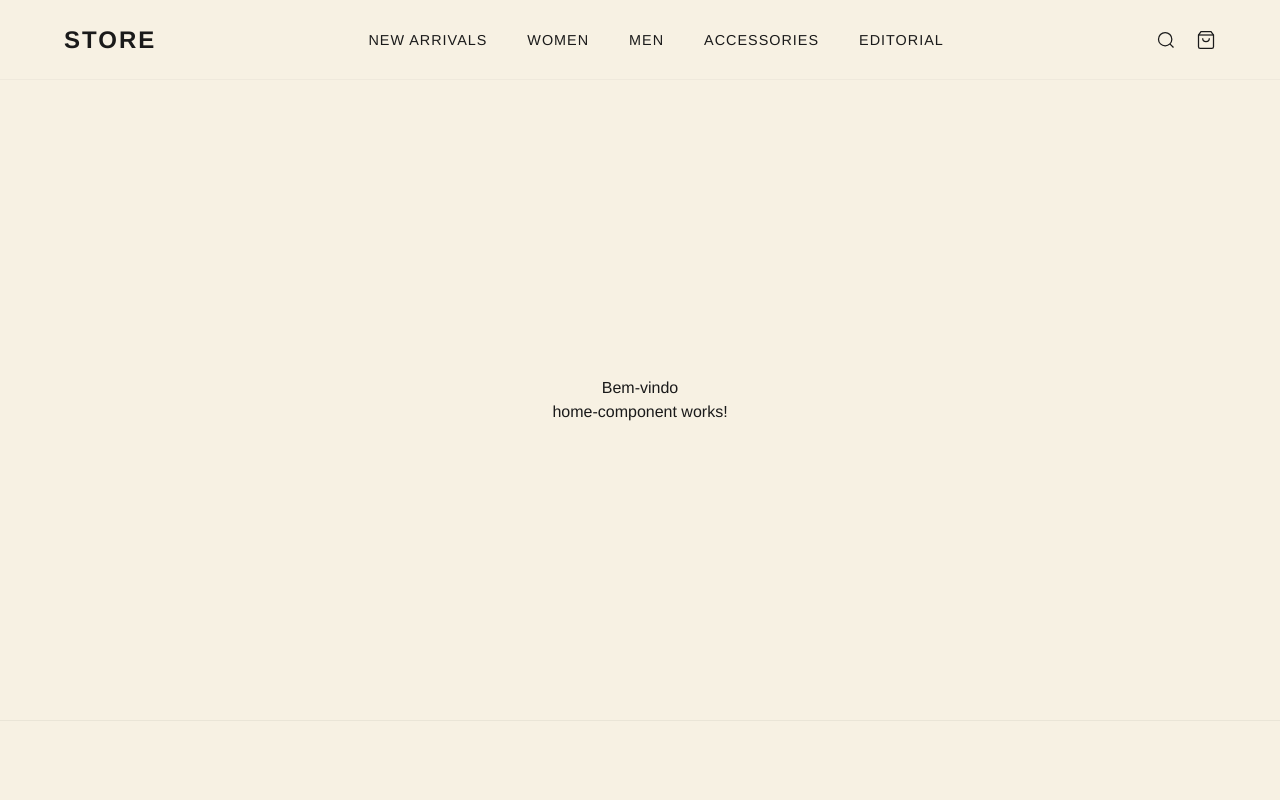
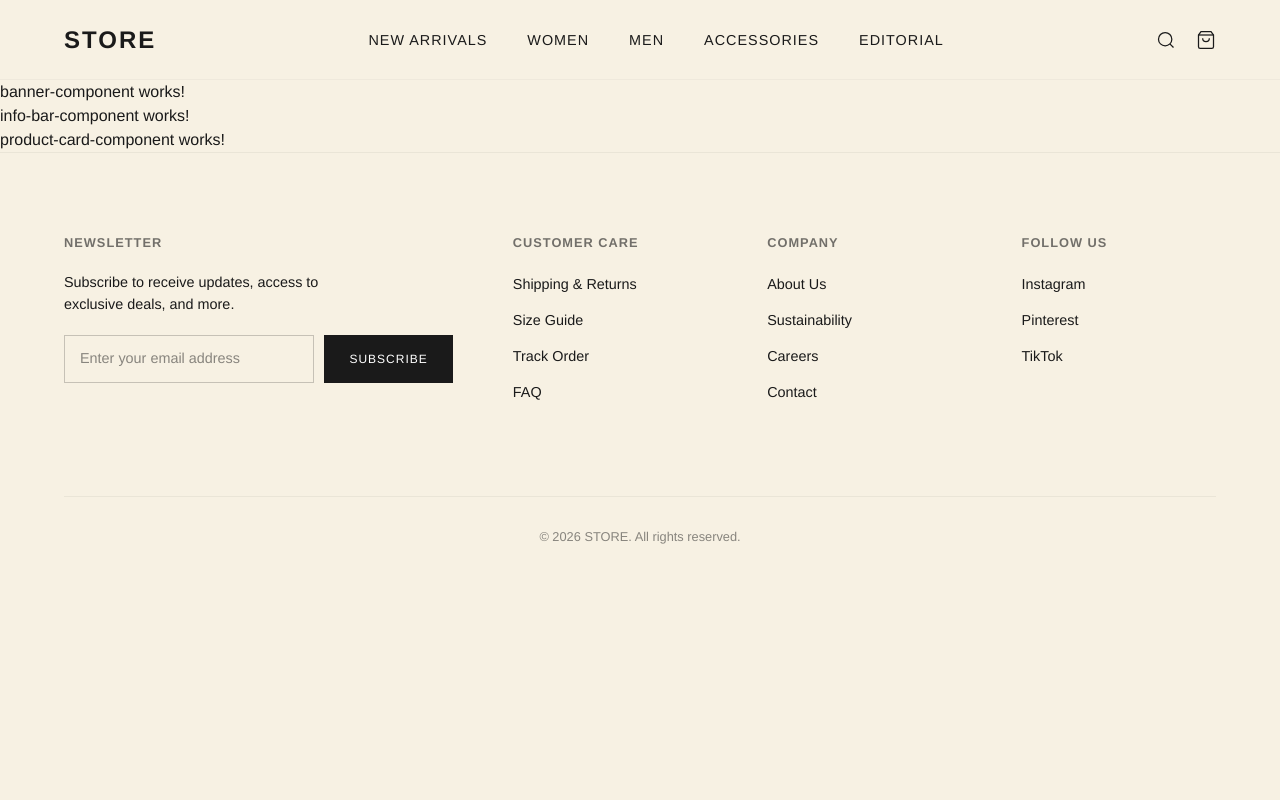
Before and after one commit to Bebraga12/projeto-EUA-angular, an Angular app: page /home in a window 1280 px wide. Shown: the top 800 px of the page. Built offline with nearby package versions, Linux system fonts and the light colour scheme.

Commit message:
adicionado componentes ao home

```diff
--- a/src/app/components/pages/home/home-component/home-component.html
+++ b/src/app/components/pages/home/home-component/home-component.html
@@ -1,4 +1,3 @@
-<div style="text-align: center;">
-    <h1>Bem-vindo</h1>
-    <p>home-component works!</p>
-</div>
+<app-banner-component></app-banner-component>
+<app-info-bar-component></app-info-bar-component>
+<app-product-card-component></app-product-card-component>
--- a/src/app/components/pages/home/home-component/home-component.ts
+++ b/src/app/components/pages/home/home-component/home-component.ts
@@ -1,18 +1,14 @@
 import { Component } from '@angular/core';
+import { BannerComponent } from '../banner-component/banner-component';
+import { InfoBarComponent } from "../info-bar-component/info-bar-component";
+import { ProductCardComponent } from "../../../product/product-card-component/product-card-component";
 
 @Component({
   selector: 'app-home-component',
-  imports: [],
+  standalone: true,
+  imports: [BannerComponent, InfoBarComponent, ProductCardComponent],
   templateUrl: './home-component.html',
-  styleUrl: './home-component.scss',
-  styles: [`
-    :host {
-      display: flex;
-      justify-content: center;
-      align-items: center;
-      min-height: 80vh;
-    }
-  `]
+  styleUrl: './home-component.scss'
 })
 export class HomeComponent {
 
```
